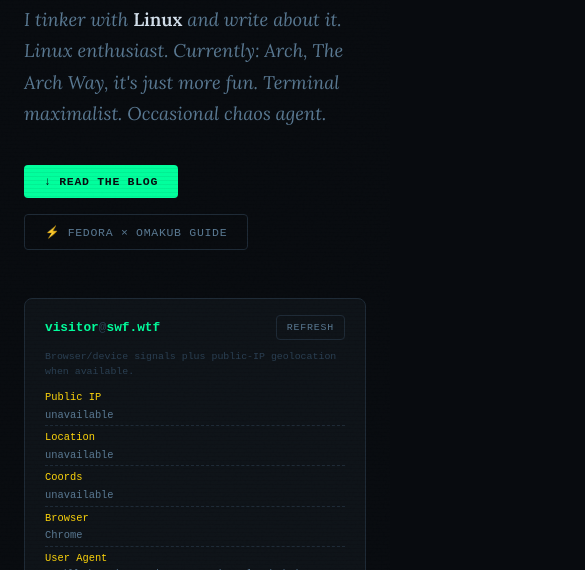
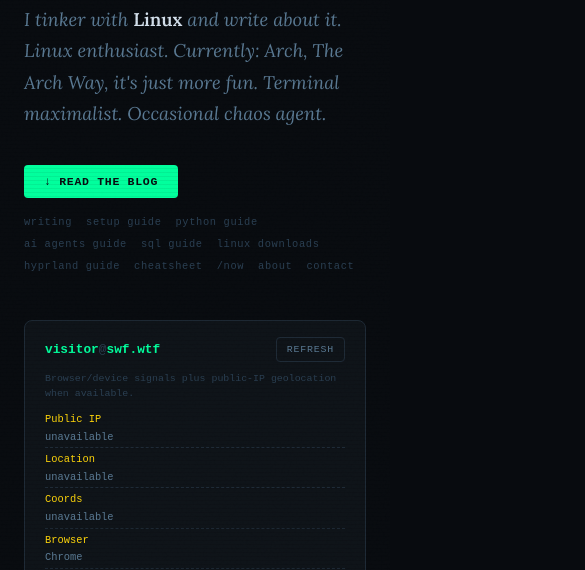
Before and after one commit to StevenWFry/stevenwfry.github.io, a plain HTML site: page index.html in a window 390 px wide. Shown: the part 268-838 px from the top of the page, 585 px wide, since content can reach past the window. Drawn offline with Linux system fonts and the light colour scheme; no server answers; a web font is replaced by a local one.

Commit message:
Adjust home hero links and remove extra CTA button

```diff
--- a/assets/css/index.css
+++ b/assets/css/index.css
@@ -96,6 +96,11 @@ header {
   gap: 16px;
   flex-wrap: wrap;
   animation: fadeIn 0.5s ease 0.3s both;
+}
+
+.hero-links {
+  margin-top: 18px;
+  animation: fadeIn 0.5s ease 0.35s both;
 }
 
 .btn {
@@ -431,6 +436,8 @@ footer {
 .footer-links {
   display: flex;
   gap: 20px;
+  flex-wrap: wrap;
+  row-gap: 8px;
 }
 
 .footer-links a {
@@ -554,6 +561,7 @@ footer {
   .hero-name { font-size: 2.8rem; }
   .post-item-tag { display: none; }
   footer { flex-direction: column; align-items: flex-start; }
+  .hero-links { gap: 10px 14px; }
   .nf-inner { padding: 16px 20px; }
   .visitor-line {
     grid-template-columns: 1fr;
--- a/index.html
+++ b/index.html
@@ -7,8 +7,8 @@
 <title>swf.wtf</title>
 <meta name="description" content="I tinker with Linux and write about it.">
 <!-- SEO META START --> <link rel="canonical" href="https://swf.wtf/"> <meta property="og:title" content="swf.wtf"> <meta property="og:description" content="I tinker with Linux and write about it."> <meta property="og:type" content="website"> <meta property="og:url" content="https://swf.wtf/"> <meta property="og:image" content="https://swf.wtf/assets/img/og-default.png"> <meta name="twitter:card" content="summary_large_image"> <meta name="twitter:title" content="swf.wtf"> <meta name="twitter:description" content="I tinker with Linux and write about it."> <meta name="twitter:image" content="https://swf.wtf/assets/img/og-default.png"> <meta name="twitter:site" content="@swfwtf"> <!-- SEO META END --> <!-- SEO STRUCTURED DATA START --> <script type="application/ld+json">{"@context":"https://schema.org","@type":"WebSite","name":"swf.wtf","url":"https://swf.wtf/","description":"I tinker with Linux and write about it."}</script> <!-- SEO STRUCTURED DATA END -->
-<link rel="stylesheet" href="/assets/css/site.css?v=20260301a">
-<link rel="stylesheet" href="/assets/css/index.css?v=20260301a">
+<link rel="stylesheet" href="/assets/css/site.css?v=20260301b">
+<link rel="stylesheet" href="/assets/css/index.css?v=20260301b">
 </head>
 <body data-konami="true">
 
@@ -32,7 +32,20 @@
 
     <div class="hero-cta">
       <a href="#writing" class="btn btn-primary">↓ Read the blog</a>
-      <a href="/guides/fedora-setup/" class="btn btn-secondary">⚡ Fedora × Omakub Guide</a>
+    </div>
+
+    <div class="hero-links footer-links">
+      <a href="#writing">writing</a>
+      <a href="/guides/fedora-setup/">setup guide</a>
+      <a href="/guides/python-beginners/">python guide</a>
+      <a href="/guides/coding-with-ai-agents/">ai agents guide</a>
+      <a href="/guides/sql-guide/">sql guide</a>
+      <a href="/guides/linux-downloads/">linux downloads</a>
+      <a href="/guides/hyprland-base-arch/">hyprland guide</a>
+      <a href="/cheatsheets/Claude-Code-cheatsheet.jpeg">cheatsheet</a>
+      <a href="/now.html">/now</a>
+      <a href="/about.html">about</a>
+      <a href="mailto:steven@swf.wtf">contact</a>
     </div>
   </header>
 
@@ -272,8 +285,8 @@
   </footer>
 </div>
 
-<script defer src="/assets/js/site.js?v=20260301a"></script>
-<script defer src="/assets/js/index.js?v=20260301a"></script>
+<script defer src="/assets/js/site.js?v=20260301b"></script>
+<script defer src="/assets/js/index.js?v=20260301b"></script>
 
 </body>
 </html>
```
